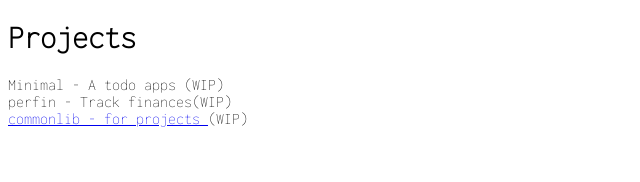
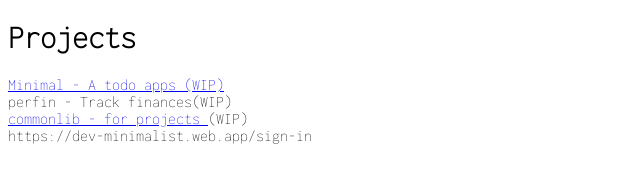
Before and after one commit to aalsipanda/aalsipanda.github.io, a plain HTML site: page index.html in a window 1280 px wide. Shown: the whole page, without its empty margins (0-640 px from the left). Drawn offline with Linux system fonts and the light colour scheme.

Commit message:
Update minamalist url

```diff
--- a/index.html
+++ b/index.html
@@ -18,9 +18,9 @@
 </head>
 <body>
     <h1>Projects</h1>
-    <div>Minimal - A todo apps (WIP)</div>
+    <div><a href="https://dev-minimalist.web.app/sign-in">Minimal - A todo apps (WIP) </a> </div>
     <div>perfin - Track finances(WIP)</div>
     <div><a href="https://dev-ap-lib.web.app/">commonlib - for projects </a> (WIP)</div>
-
+    https://dev-minimalist.web.app/sign-in
 </body>
 </html>
```
